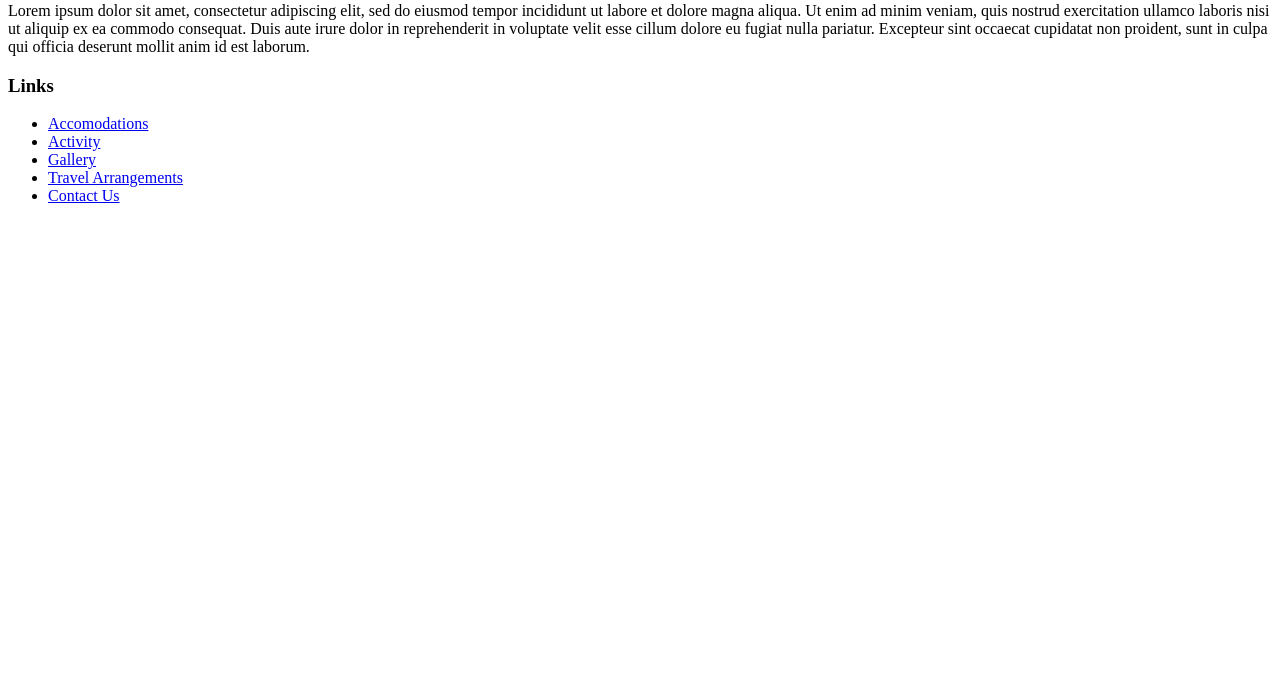
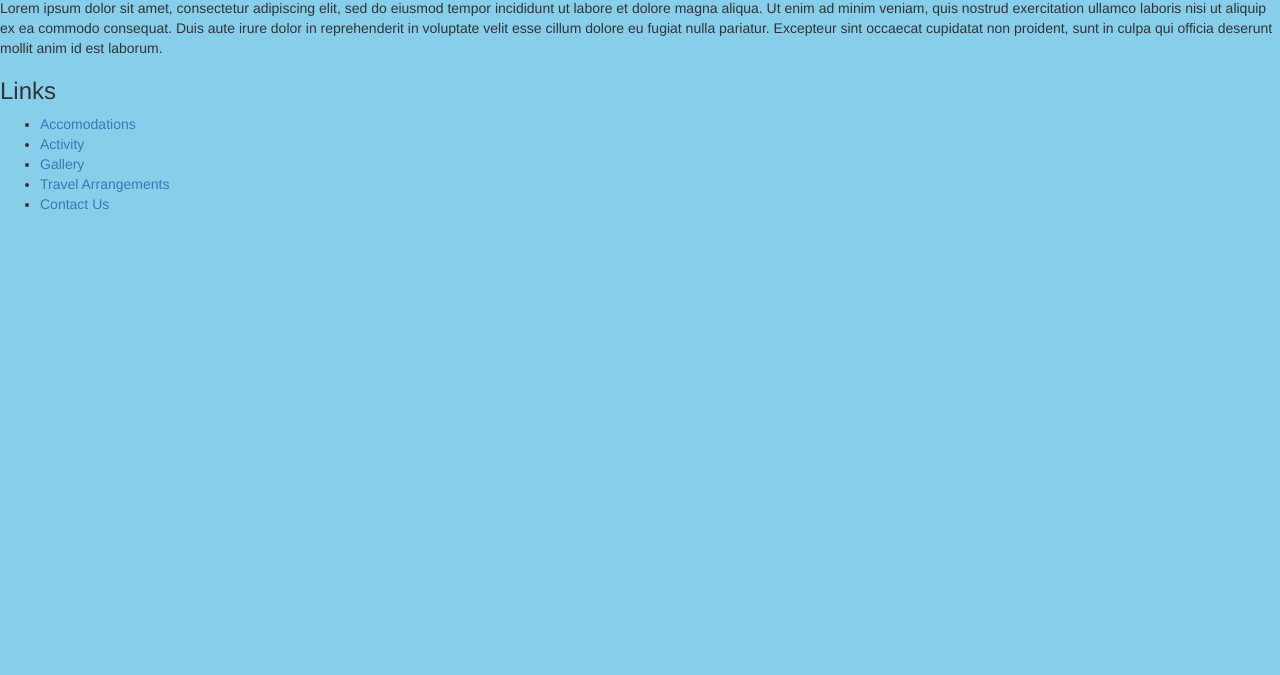
Before and after one commit to silvermistshadow/resort-website, a plain HTML site: page index.html in a window 1280 px wide. Shown: the part 125-800 px from the top of the page. Drawn offline with Linux system fonts and the light colour scheme.

Commit message:
Add sky blue background color and style sheets.

```diff
--- a/css/styles.css
+++ b/css/styles.css
@@ -0,0 +1,3 @@
+body {
+  background-color: skyblue;
+}
--- a/index.html
+++ b/index.html
@@ -3,6 +3,8 @@
   <head>
     <meta charset="utf-8">
     <title>Two Point Resort and Spa</title>
+     <link href="css/bootstrap.css" rel="stylesheet" type="text/css">
+     <link href="css/styles.css" rel="stylesheet" type="text/css">
   </head>
   <body>
     <h1>Two Point Resort and Spa</h1>
```
Also changed, not shown: accomodations.html (+2 -0 lines), activities.html (+2 -0 lines), contact.html (+2 -0 lines), pictures.html (+2 -0 lines), travel-arrangements.html (+2 -0 lines).
